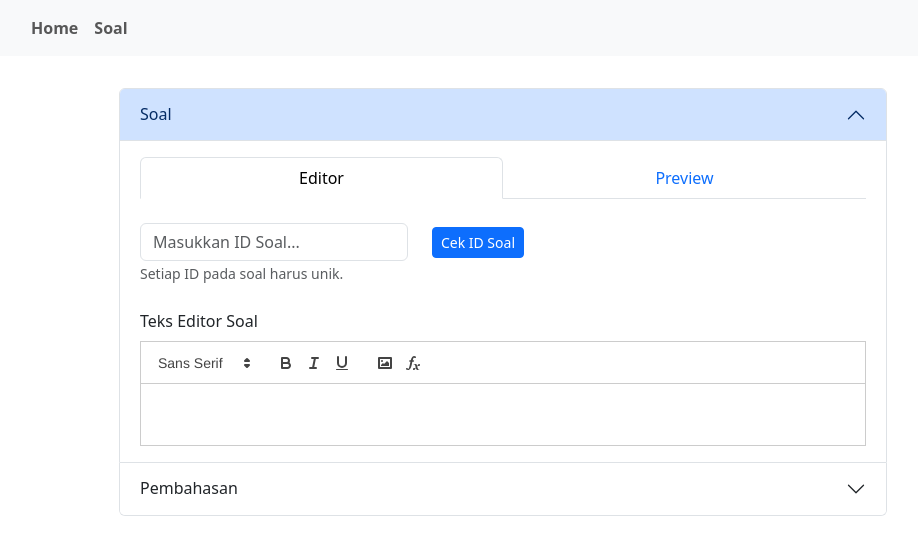
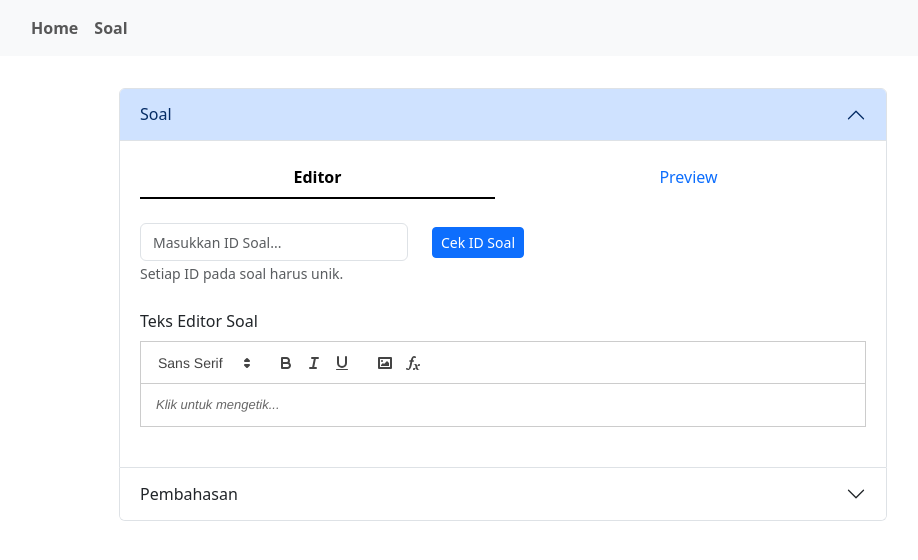
Before and after one commit to mdayat/kid-pyung, a React (Vite) app: page /soal in a window 1280 px wide. Shown: the top 560 px of the page, without its empty margins (137-1055 px from the left). Built offline with nearby package versions, Linux system fonts and the light colour scheme.

Commit message:
add preview capability to soal editor

```diff
--- a/src/components/RichTextEditor.tsx
+++ b/src/components/RichTextEditor.tsx
@@ -1,4 +1,4 @@
-import { useEffect } from "react";
+import { useEffect, useRef } from "react";
 import Quill from "quill";
 import type { Dispatch, SetStateAction } from "react";
 
@@ -16,7 +16,9 @@ export function RichTextEditor({
   toolbarID,
   setEditorInstance,
 }: RichTextEditorProps): JSX.Element {
+  const runOnce = useRef(true);
   useEffect(() => {
+    if (runOnce.current) {
       const quill = new Quill(`#${editorID}`, {
         modules: {
           toolbar: `#${toolbarID}`,
@@ -25,6 +27,11 @@ export function RichTextEditor({
         theme: "snow",
       });
       setEditorInstance(quill);
+    }
+
+    return () => {
+      runOnce.current = false;
+    };
   }, [editorID, toolbarID, setEditorInstance]);
 
   return (
@@ -46,7 +53,7 @@ export function RichTextEditor({
         </span>
       </div>
 
-      <div id={editorID} className="[&_img]:w-96 [&_img]:py-2"></div>
+      <div id={editorID} className="[&_img]:w-96"></div>
     </>
   );
 }
--- a/src/components/SoalEditor.tsx
+++ b/src/components/SoalEditor.tsx
@@ -6,16 +6,38 @@ import type { Dispatch, SetStateAction } from "react";
 import type Quill from "quill";
 
 import { RichTextEditor } from "./RichTextEditor";
+import { deltaToHTMLString } from "../utils/quill";
 
 interface SoalEditorProps {
+  soalQuill: Quill;
   setSoalQuill: Dispatch<SetStateAction<Quill>>;
 }
 
-export function SoalEditor({ setSoalQuill }: SoalEditorProps): JSX.Element {
+export function SoalEditor({
+  soalQuill,
+  setSoalQuill,
+}: SoalEditorProps): JSX.Element {
   function checkIDSoal() {}
 
+  function viewSoalPreview(eventKey: string | null) {
+    const divEl = document.getElementById("soal-preview") as HTMLDivElement;
+    if (eventKey === "preview") {
+      const htmlString = deltaToHTMLString(soalQuill.getContents());
+      divEl.insertAdjacentHTML("beforeend", htmlString);
+    } else {
+      divEl.innerHTML = "";
+    }
+  }
+
   return (
-    <Tabs justify id="soal-form" defaultActiveKey="editor" className="mb-4">
+    <Tabs
+      onSelect={viewSoalPreview}
+      justify
+      id="soal-form"
+      defaultActiveKey="editor"
+      variant="underline"
+      className="mb-4"
+    >
       <Tab eventKey="editor" title="Editor">
         <Form.Group controlId="soal_id" className="max-w-sm mb-6">
           <div className="flex justify-start items-center gap-x-6">
@@ -24,6 +46,7 @@ export function SoalEditor({ setSoalQuill }: SoalEditorProps): JSX.Element {
               type="text"
               placeholder="Masukkan ID Soal..."
               autoComplete="off"
+              className="placeholder:text-sm"
             />
 
             <Button
@@ -52,7 +75,9 @@ export function SoalEditor({ setSoalQuill }: SoalEditorProps): JSX.Element {
         </Form.Group>
       </Tab>
 
-      <Tab eventKey="preview" title="Preview"></Tab>
+      <Tab eventKey="preview" title="Preview">
+        <div id="soal-preview" className="border !p-4 [&_img]:w-96"></div>
+      </Tab>
     </Tabs>
   );
 }
--- a/src/pages/Soal.tsx
+++ b/src/pages/Soal.tsx
@@ -4,8 +4,8 @@ import Accordion from "react-bootstrap/Accordion";
 import Form from "react-bootstrap/Form";
 import type { Dispatch, FormEvent, SetStateAction } from "react";
 
+import { SoalEditor } from "../components/SoalEditor";
 import { RichTextEditor } from "../components/RichTextEditor";
-import { SoalEditor } from "../components/SoalEditor";
 
 export default function Soal(): JSX.Element {
   const [soalQuill, setSoalQuill] = useState<Quill>();
@@ -23,8 +23,9 @@ export default function Soal(): JSX.Element {
     >
       <Accordion.Item eventKey="0">
         <Accordion.Header>Soal</Accordion.Header>
-        <Accordion.Body>
+        <Accordion.Body className="pb-10">
           <SoalEditor
+            soalQuill={soalQuill as Quill}
             setSoalQuill={setSoalQuill as Dispatch<SetStateAction<Quill>>}
           />
         </Accordion.Body>
```
Lines whose indentation alone changed are shown as unchanged.
